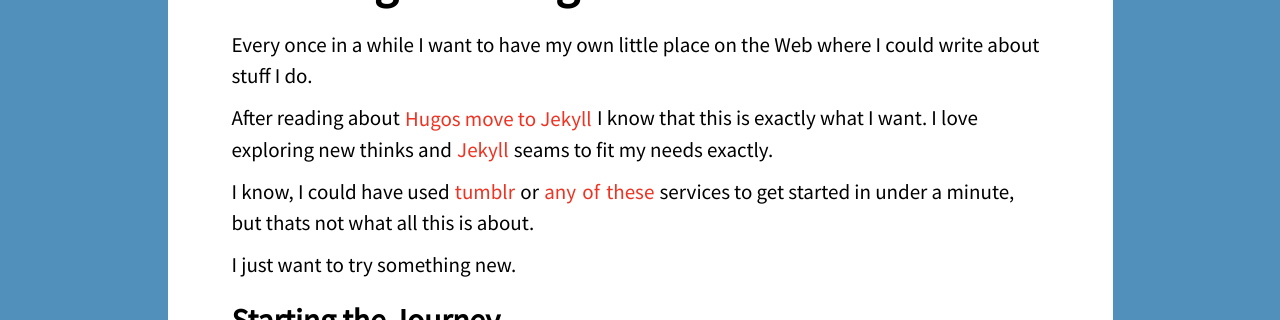
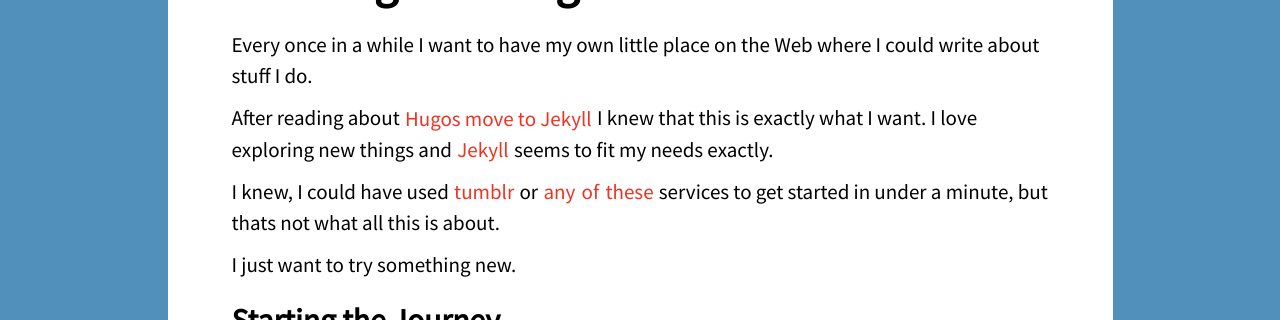
Before and after one commit to FWeinb/fweinb.github.com, a Jekyll site: the page built from _posts/2013-03-23-Creating-this-Blog.md, in a window 1280 px wide. Shown: the part 292-612 px from the top of the page. Built offline with Jekyll 4.4.1, drawn with Linux system fonts in a browser that asks for light colours; Markdown is read by kramdown in place of the engine named in the settings.

Commit message:
Spelling + date

```diff
--- a/_posts/2013-03-23-Creating-this-Blog.md
+++ b/_posts/2013-03-23-Creating-this-Blog.md
@@ -5,10 +5,10 @@
 ---
 Every once in a while I want to have my own little place on the Web where I could write about stuff I do.
 
-After reading about [Hugos move to Jekyll](http://hugogiraudel.com/2013/02/21/jekyll/) I know that this is exactly what I want.
-I love exploring new thinks and [Jekyll](https://github.com/mojombo/jekyll) seams to fit my needs exactly.
+After reading about [Hugos move to Jekyll](http://hugogiraudel.com/2013/02/21/jekyll/) I knew that this is exactly what I want.
+I love exploring new things and [Jekyll](https://github.com/mojombo/jekyll) seems to fit my needs exactly.
 
-I know, I could have used [tumblr](http://www.tumblr.com/) or [any](http://scriptogr.am/) [of](http://www.blogger.com/) [these](http://wordpress.com/) services to get started in under a minute, but thats not what all this is about.
+I knew, I could have used [tumblr](http://www.tumblr.com/) or [any](http://scriptogr.am/) [of](http://www.blogger.com/) [these](http://wordpress.com/) services to get started in under a minute, but thats not what all this is about.
 
 I just want to try something new.
 
--- a/index.html
+++ b/index.html
@@ -12,6 +12,7 @@
       {% else %}
         <a href="{{ post.url }}">{{ post.title | truncatewords: 15 }}</a>
       {% endif %}
+        <span class="date">{{ page.date | date: "%d %B %Y" }}</span>
       </li>
     {% endif %}
   {% endfor %}
--- a/scss/_content.scss
+++ b/scss/_content.scss
@@ -43,7 +43,7 @@
     color:black;
     text-decoration:underline;
   }
-  span{
+  .date{
     float:right;
   }
 }
```
Also changed, not shown: css/main.css.
